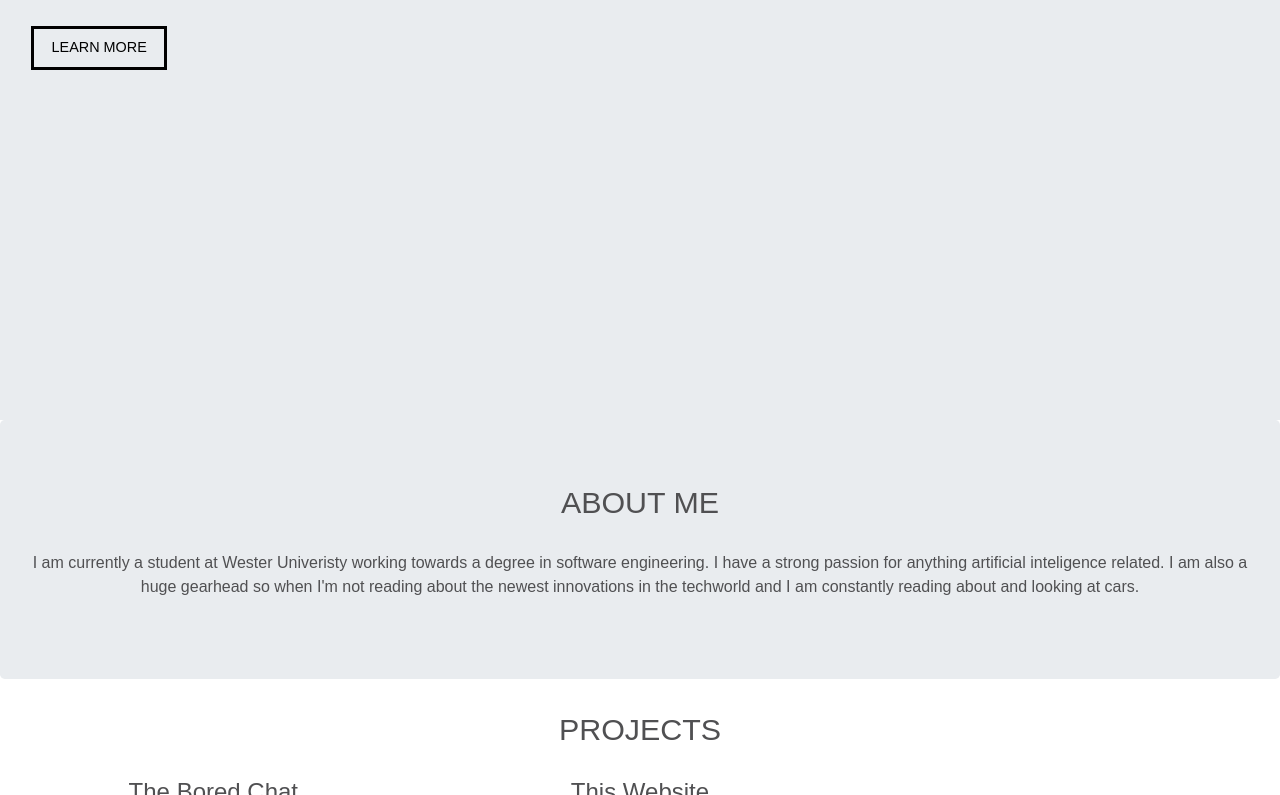
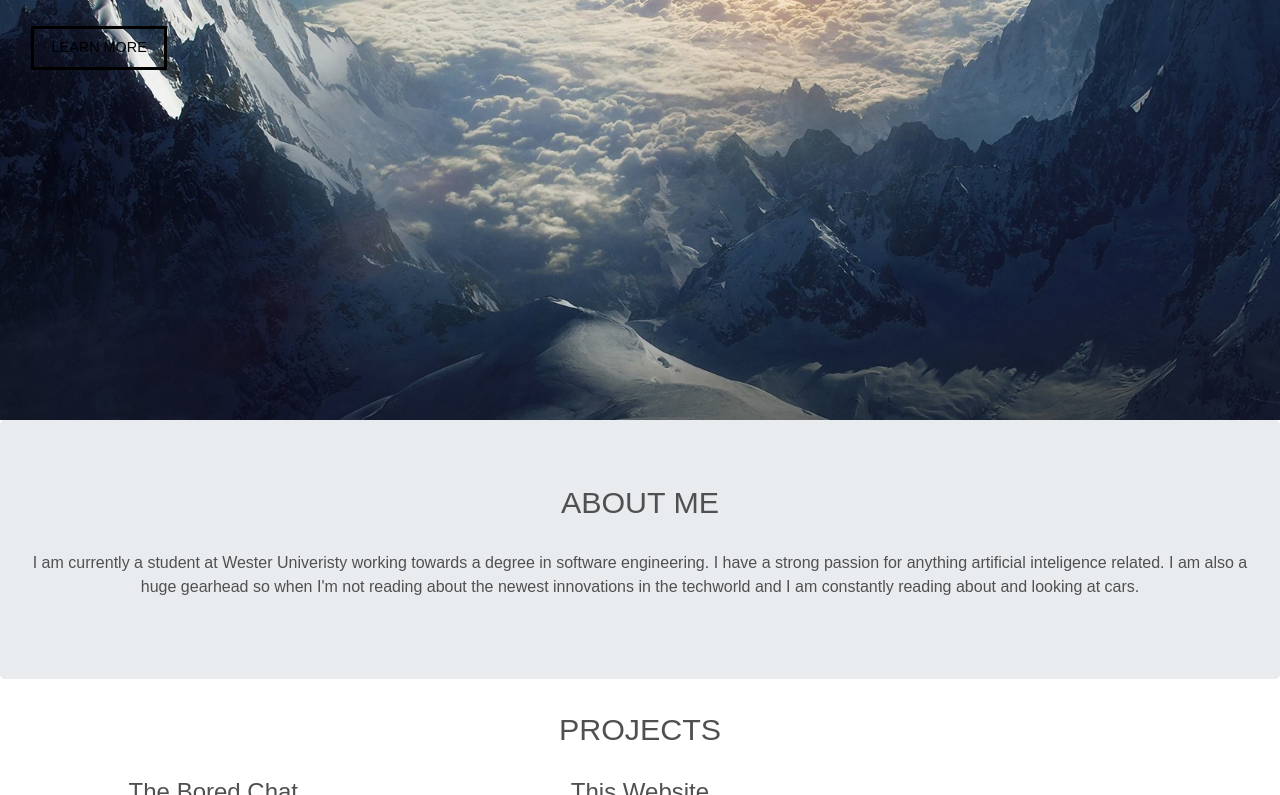
Before and after one commit to jason-koo/PersonalWebsite, a plain HTML site: page index.html in a window 1280 px wide. Shown: the part 380-1175 px from the top of the page. Drawn offline with nearby package versions, Linux system fonts and the light colour scheme.

Commit message:
updated css

```diff
--- a/style.css
+++ b/style.css
@@ -9,7 +9,7 @@ body {
 	background-color: black;
 }
 .home-inner {
-	background-image: url(city.jpg);
+
 }
 
 
@@ -58,6 +58,9 @@ h3.heading {
 	display: table;
 	background: #E9ECEF;
 	z-index: -1;
+	background-image: url(image/city.jpg);
+	background-size: cover;
+	background-position: top;
 }
 .home-wrap {
 	clip: rect(0, auto, auto, 0);
```
Also changed, not shown: image/city.jpg (renamed from city.jpg).
